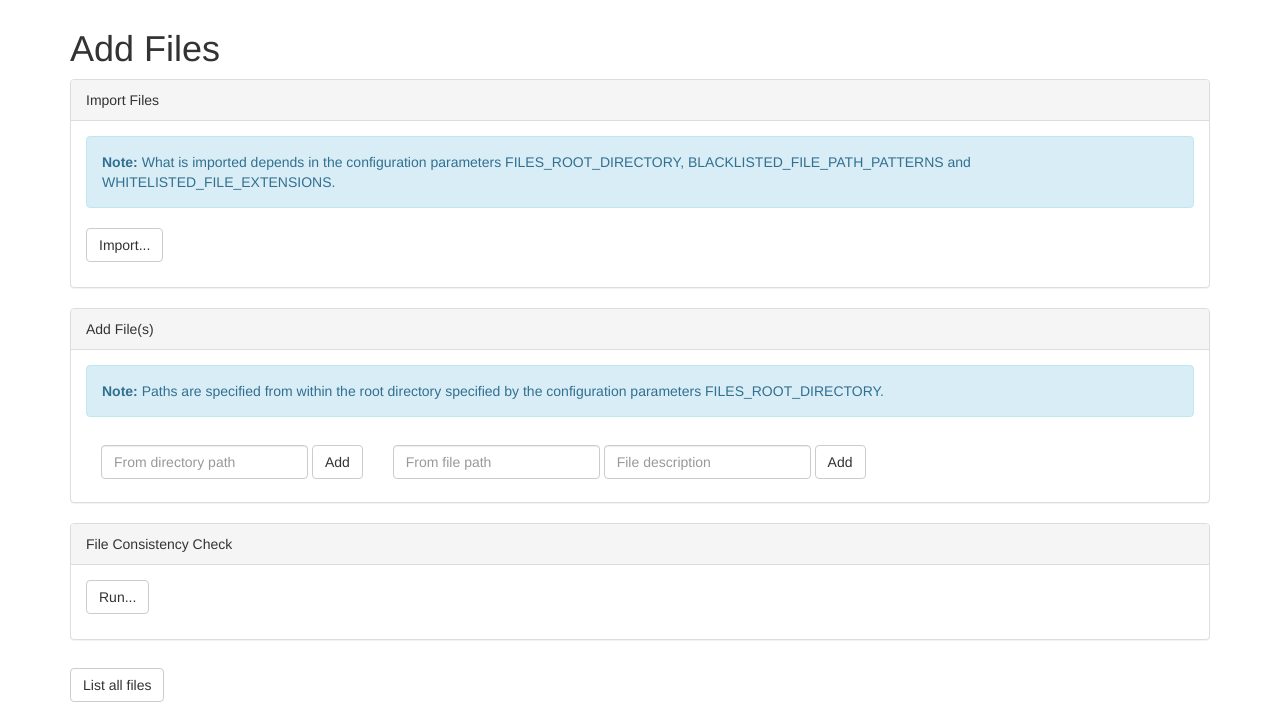
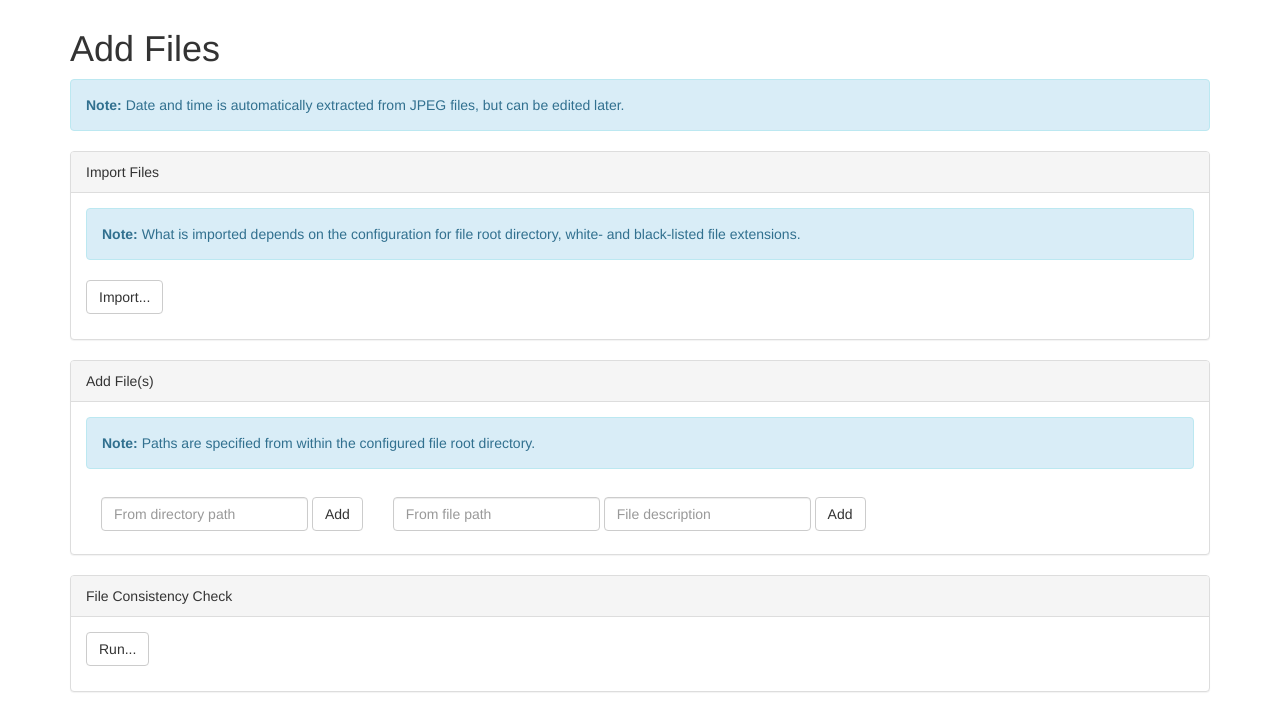
Before and after one commit to ponmar/filedb, a Flask app: page /files in a window 1280 px wide. Shown: the part 51-760 px from the top of the page. Run offline with Flask 2, Linux system fonts and the light colour scheme; the visitor is signed in with stand-in values (Sample User, id 1); data that the repository does not hold is empty; some libraries are stand-ins or nearby versions.

Commit message:
Added note on files page

```diff
--- a/flaskr.py
+++ b/flaskr.py
@@ -66,9 +66,11 @@ def app_browse():
         return redirect(url_for('app_index'))
     return render_template('browse.html')
 
+
 @app.route('/categorize')
 def app_categorize_files():
     return render_template('categorize.html')
+
 
 @app.route('/categories')
 def app_categories():
--- a/templates/files.html
+++ b/templates/files.html
@@ -9,10 +9,12 @@
 
 <h1>Add Files</h1>
 
+<div class="alert alert-info" role="alert"><strong>Note:</strong> Date and time is automatically extracted from JPEG files, but can be edited later.</div>
+
 <div class="panel panel-default">
     <div class="panel-heading">Import Files</div>
     <div class="panel-body">
-        <div class="alert alert-info" role="alert"><strong>Note:</strong> What is imported depends in the configuration parameters FILES_ROOT_DIRECTORY, BLACKLISTED_FILE_PATH_PATTERNS and WHITELISTED_FILE_EXTENSIONS.</div>
+        <div class="alert alert-info" role="alert"><strong>Note:</strong> What is imported depends on the configuration for file root directory, white- and black-listed file extensions.</div>
         <p><button type="submit" class="btn btn-default" id="import_button">Import...</button></p>
         <p id="import_status"></p>
     </div>
@@ -21,7 +23,7 @@
 <div class="panel panel-default">
     <div class="panel-heading">Add File(s)</div>
     <div class="panel-body">
-        <div class="alert alert-info" role="alert"><strong>Note:</strong> Paths are specified from within the root directory specified by the configuration parameters FILES_ROOT_DIRECTORY.</div>
+        <div class="alert alert-info" role="alert"><strong>Note:</strong> Paths are specified from within the configured file root directory.</div>
         <form action="{{ url_for('api_add_directory') }}" method=post class="navbar-form navbar-left" role="search" id="add_directory_form">
             <div class="form-group">
                 <input type="text" class="form-control" placeholder="From directory path" name="path">
--- a/templates/help.html
+++ b/templates/help.html
@@ -22,6 +22,9 @@
 </ul>
 <p>The meta data above, called categories, can be used when searching for files or to document historic events represented by the files.</p>
 
+<h2>Documentation</h2>
+<p>Read more about installation, configuration, backup and the HTTP API in the README file.</p>
+
 <h2>Your Files</h2>
 <p>FileDB does not modify any files in your file collection. When adding files they are read to extract date and time information when available. Files are read when browsing files.</p>
 <p>Any directory structure can be used for sorting files in your existing collection. However, this layout has been proven to work very well:</p>
@@ -42,8 +45,5 @@ root
 </pre>
 <p>The root directory can be placed anywhere, see configuration chapter.</p>
 
-<h2>Documentation</h2>
-<p>Read more about installation, configuration, backup and the HTTP API in the README file.</p>
-
 {% endif %}
 {% endblock %}
```
